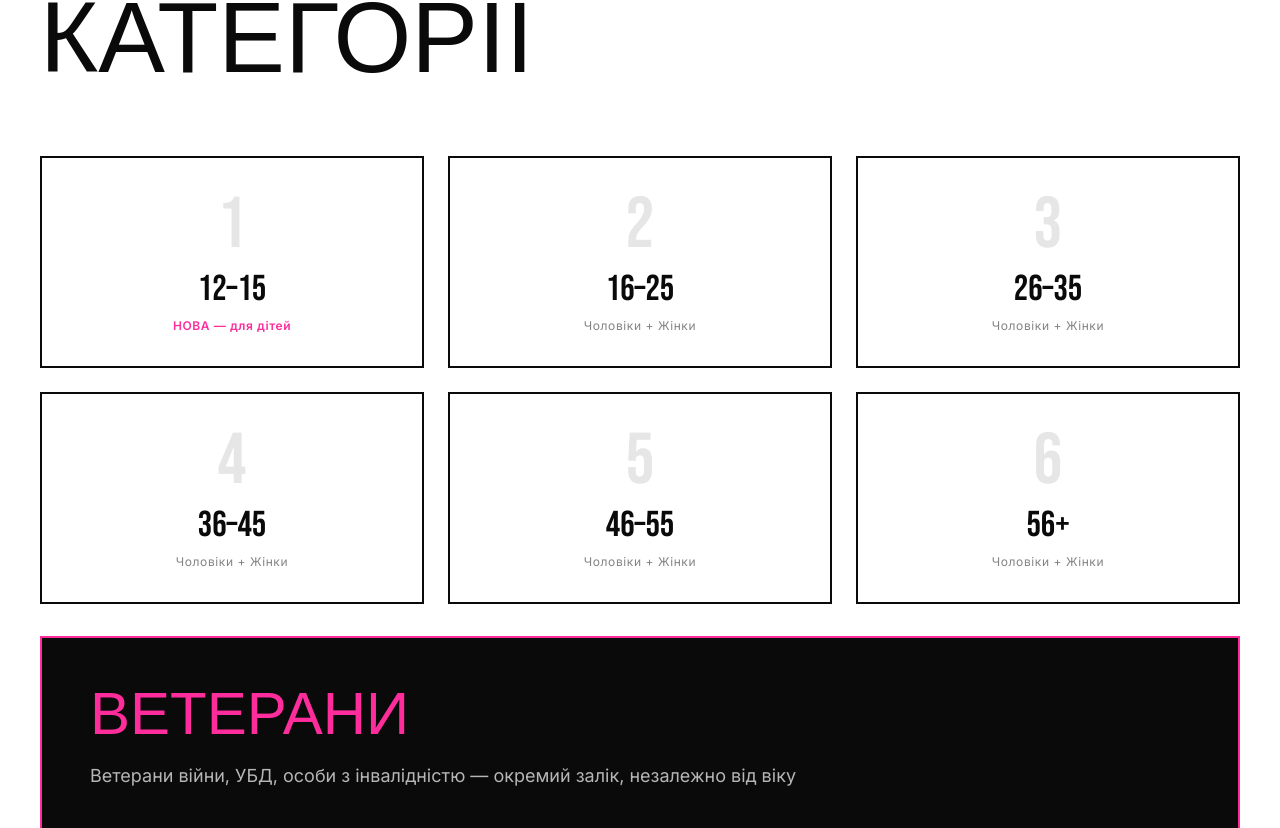
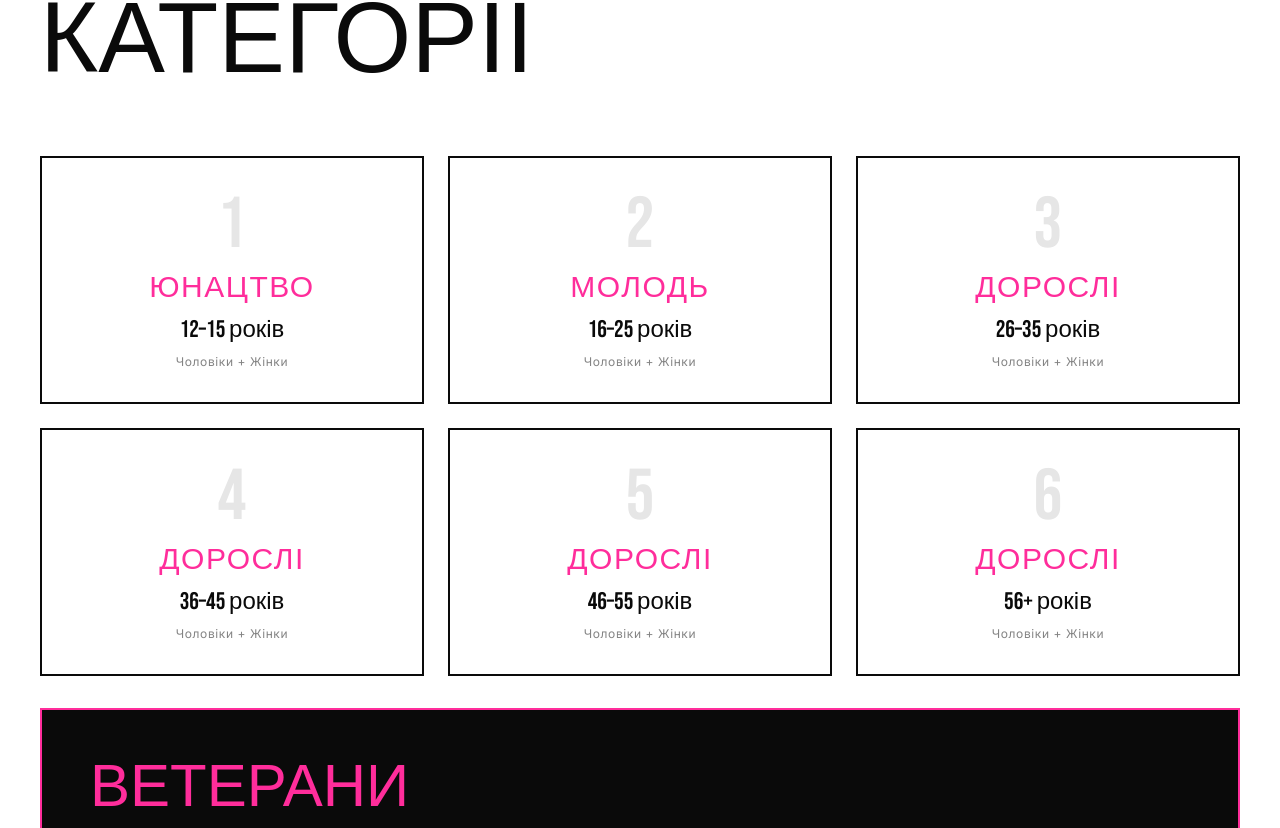
Before and after one commit to PavloDziubanovskyi/WaterHyrox, a React (Vite) app: page / in a window 1280 px wide. Shown: the part 8072-8900 px from the top of the page. Built offline with nearby package versions, Linux system fonts and the light colour scheme.

Commit message:
Update category names: ЮНАЦТВО, МОЛОДЬ, ДОРОСЛІ
- Add names to all age categories
- ЮНАЦТВО (12-15)
- МОЛОДЬ (16-25)
- ДОРОСЛІ (26-35, 36-45, 46-55, 56+)
- Each card now shows: number, name, age range, men/women

```diff
--- a/src/components/Categories.tsx
+++ b/src/components/Categories.tsx
@@ -2,12 +2,12 @@ import { motion } from 'framer-motion';
 import SectionWrapper, { SectionHeading } from './SectionWrapper';
 
 const ageCategories = [
-  { range: '12–15', number: 1, tag: 'НОВА — для дітей' },
-  { range: '16–25', number: 2, tag: null },
-  { range: '26–35', number: 3, tag: null },
-  { range: '36–45', number: 4, tag: null },
-  { range: '46–55', number: 5, tag: null },
-  { range: '56+', number: 6, tag: null },
+  { name: 'ЮНАЦТВО', range: '12–15 років', number: 1 },
+  { name: 'МОЛОДЬ', range: '16–25 років', number: 2 },
+  { name: 'ДОРОСЛІ', range: '26–35 років', number: 3 },
+  { name: 'ДОРОСЛІ', range: '36–45 років', number: 4 },
+  { name: 'ДОРОСЛІ', range: '46–55 років', number: 5 },
+  { name: 'ДОРОСЛІ', range: '56+ років', number: 6 },
 ];
 
 export default function Categories() {
@@ -36,18 +36,15 @@ export default function Categories() {
               <div className="font-display text-[56px] md:text-[72px] leading-none text-black/10 mb-2">
                 {cat.number}
               </div>
-              <div className="font-display text-3xl md:text-4xl text-black mb-2">
+              <div className="font-display text-2xl md:text-3xl text-pink-accent mb-2 tracking-wider">
+                {cat.name}
+              </div>
+              <div className="font-display text-xl md:text-2xl text-black mb-2">
                 {cat.range}
               </div>
-              {cat.tag ? (
-                <div className="font-body text-xs text-pink-accent tracking-wider font-semibold">
-                  {cat.tag}
-                </div>
-              ) : (
-                <div className="font-body text-xs text-black/50 tracking-wider">
-                  Чоловіки + Жінки
-                </div>
-              )}
+              <div className="font-body text-xs text-black/50 tracking-wider">
+                Чоловіки + Жінки
+              </div>
             </motion.div>
           ))}
         </div>
```
